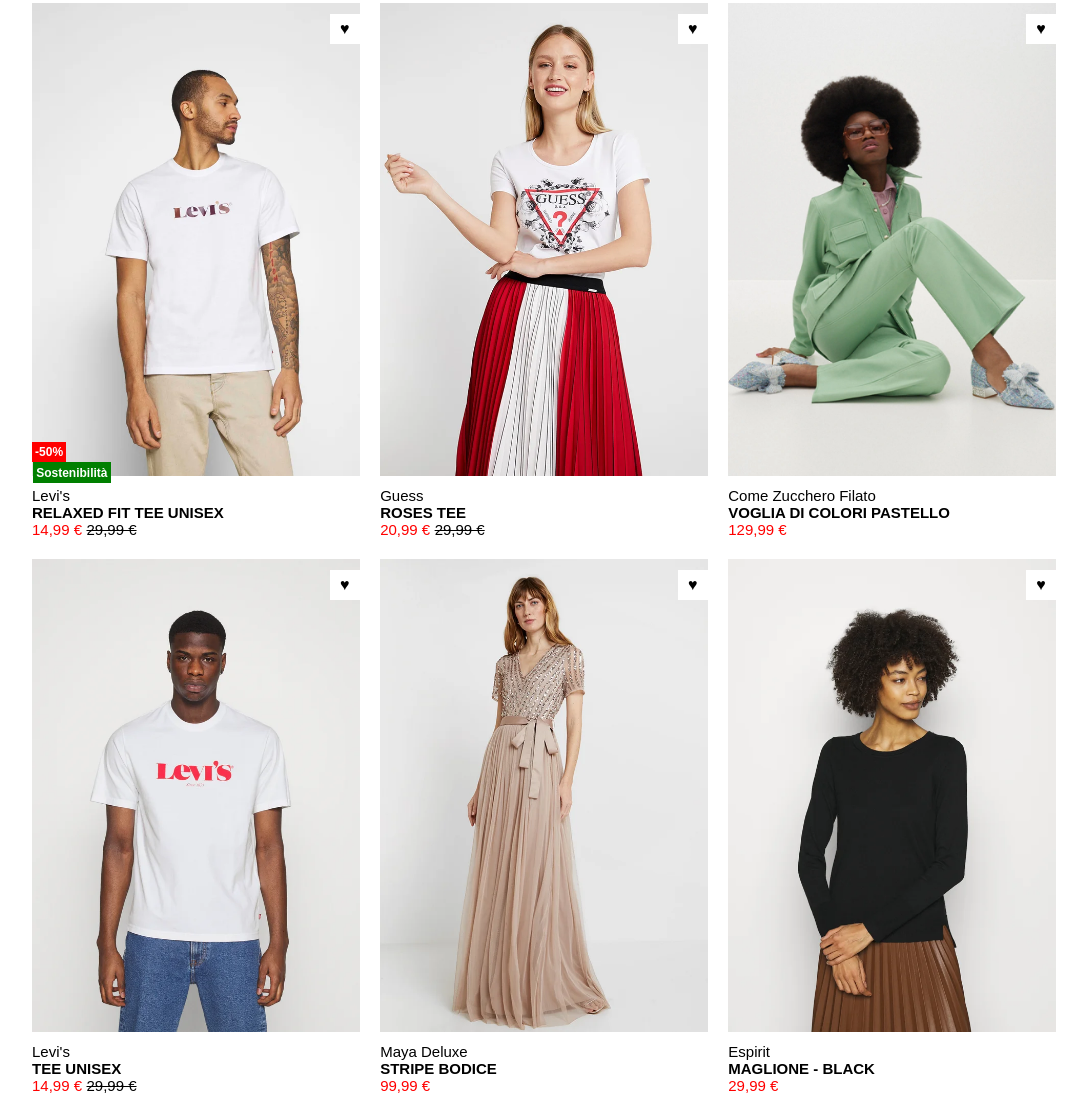
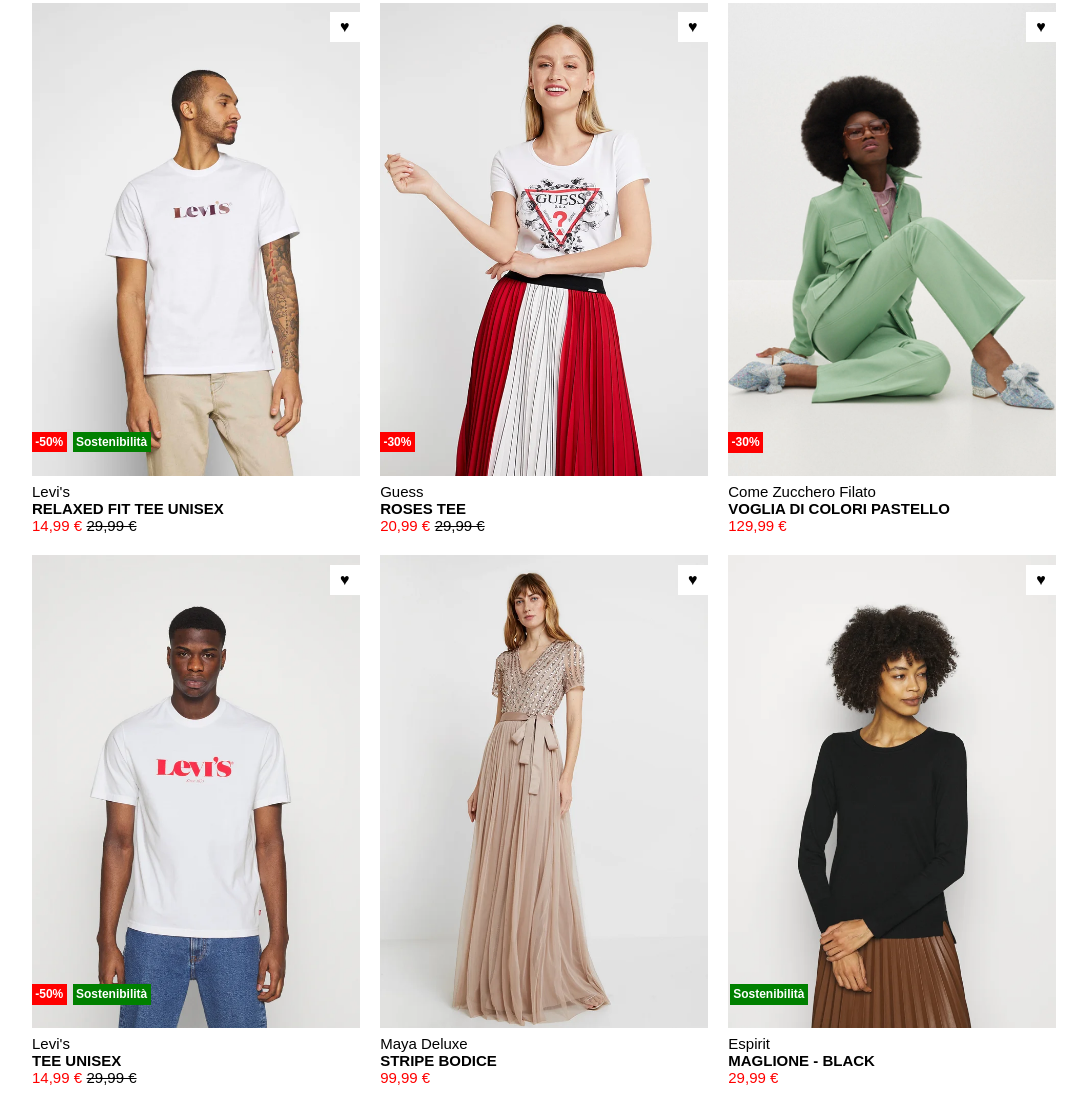
Before and after one commit to Mosi8/html-css-boolando, a plain HTML site: page index.html in a window 1280 px wide. Shown: the part 7-1114 px from the top of the page, without its empty margins (96-1183 px from the left). Drawn offline with Linux system fonts and the light colour scheme.

Commit message:
completo

```diff
--- a/index.html
+++ b/index.html
@@ -11,26 +11,41 @@
         <main>
             <section class="first-row">
                 <div id="colonna1">
-                    <img src="img/1.webp">
+                    <div class="foto">
+                        <img class="pic-1" src="img/1.webp">
+                        <img class="img-hover" src="img/1b.webp">
                         <div class="heart"><span>&hearts;</span></div>
-                    <h4>Levi's</h4>
-                    <h3>RELAXED FIT TEE UNISEX</h3>
-                    <span class="price-sale">14,99 &euro;</span> <span class="price">29,99 &euro;</span>
                         <div class="sale-eco">
                             <div class="sale">-50%</div>
                             <div class="eco">Sostenibilità</div>
                         </div>
                     </div>
+                    <h4>Levi's</h4>
+                    <h3>RELAXED FIT TEE UNISEX</h3>
+                    <span class="price-sale">14,99 &euro;</span> <span class="price">29,99 &euro;</span>
+                </div>
                 <div id="colonna2">
-                    <img src="img/2.webp">
+                    <div class="foto">
+                        <img class="pic-1" src="img/2.webp">
+                        <img class="img-hover" src="img/2b.webp">
                         <div class="heart"><span>&hearts;</span></div>
+                        <div class="sale-eco">
+                            <div class="sale">-30%</div>
+                        </div>
+                    </div>
                     <h4>Guess</h4>
                     <h3>ROSES TEE</h3>
                     <span class="price-sale">20,99 &euro;</span> <span class="price">29,99 &euro;</span>
                 </div>
                 <div id="colonna3">
-                    <img src="img/3.webp">
+                    <div class="foto">
+                        <img class="pic-1" src="img/3.webp">
+                        <img class="img-hover" src="img/3b.webp">
                         <div class="heart"><span>&hearts;</span></div>
+                        <div class="sale-eco">
+                            <div class="sale">-30%</div>
+                        </div>
+                    </div>
                     <h4>Come Zucchero Filato</h4>
                     <h3>VOGLIA DI COLORI PASTELLO</h3>
                     <span class="price-sale">129,99 &euro;</span>
@@ -39,22 +54,38 @@
 
             <section class="second-row">
                 <div id="colonna1">
-                    <img src="img/4.webp">
+                    <div class="foto">
+                        <img class="pic-1" src="img/4.webp">
+                        <img class="img-hover" src="img/4b.webp">
                         <div class="heart"><span>&hearts;</span></div>
+                        <div class="sale-eco">
+                            <div class="sale">-50%</div>
+                            <div class="eco">Sostenibilità</div>
+                        </div>
+                    </div>
                     <h4>Levi's</h4>
                     <h3>TEE UNISEX</h3>
                     <span class="price-sale">14,99 &euro;</span> <span class="price">29,99 &euro;</span>
                 </div>
                 <div id="colonna2">
-                    <img src="img/5.webp">
+                    <div class="foto">
+                        <img class="pic-1" src="img/5.webp">
+                        <img class="img-hover" src="img/5b.webp">
                         <div class="heart"><span>&hearts;</span></div>
+                    </div>
                     <h4>Maya Deluxe</h4>
                     <h3>STRIPE BODICE</h3>
                     <span class="price-sale">99,99 &euro;</span>
                 </div>
                 <div id="colonna3">
-                    <img src="img/6.webp">
+                    <div class="foto">
+                        <img class="pic-1" src="img/6.webp">
+                        <img class="img-hover" src="img/6b.webp">
                         <div class="heart"><span>&hearts;</span></div>
+                        <div class="sale-eco">
+                            <div class="eco">Sostenibilità</div>
+                        </div>
+                    </div>
                     <h4>Espirit</h4>
                     <h3>MAGLIONE - BLACK</h3>
                     <span class="price-sale">29,99 &euro;</span>
--- a/style.css
+++ b/style.css
@@ -10,7 +10,8 @@
     margin: 10px auto;
 }
 
-.first-row{
+.first-row,
+.second-row{
     width: 100%;
     margin-bottom: 2%;
 }
@@ -20,7 +21,7 @@
 #colonna3{
     width: 32%;
     float: left;
-    position: relative
+    position: relative;
 }
 
 #colonna2{
@@ -30,6 +31,27 @@
 img{
     width: 100%;
 }
+
+.pic-1{
+    display: block;
+}
+
+.img-hover{
+    display: none;
+}
+
+#colonna1:hover .img-hover,
+#colonna2:hover .img-hover,
+#colonna3:hover .img-hover{
+    display: block;
+}
+
+#colonna1:hover .pic-1,
+#colonna2:hover .pic-1,
+#colonna3:hover .pic-1{
+    display: none;
+}
+
 
 .first-row::after,
 .second-row::after{
@@ -72,18 +94,18 @@
     background-color: green;
     color: white;
     display: inline-block;
-    padding: 3%;
+    padding: 1%;
     text-align: center;
     font-size: 12px;
     font-weight: bold;
-    margin-left: 1%;
+    margin-left: 0.5%;
 }
 
 .sale{
     background-color: red;
     color: white;
     display: inline-block;
-    padding: 3%;
+    padding: 1%;
     text-align: center;
     font-size: 12px;
     font-weight: bold;
@@ -91,6 +113,12 @@
 
 .sale-eco{
     position: absolute;
-    top: 82%;
+    bottom: 5%;
     left: 0;
+    width: 100%;
 }
+
+.foto{
+    width: 100%;
+    position: relative;
+}
```
Also changed, not shown: 1 other file. Lines whose indentation alone changed are shown as unchanged.
